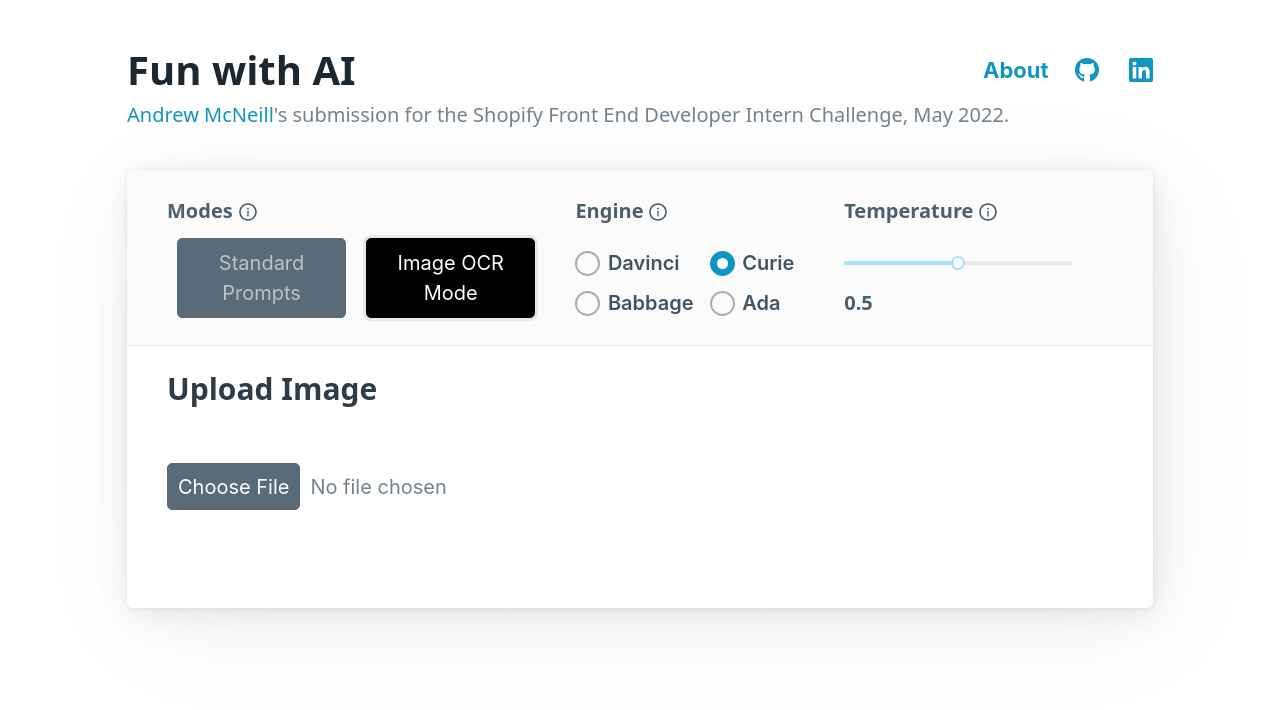
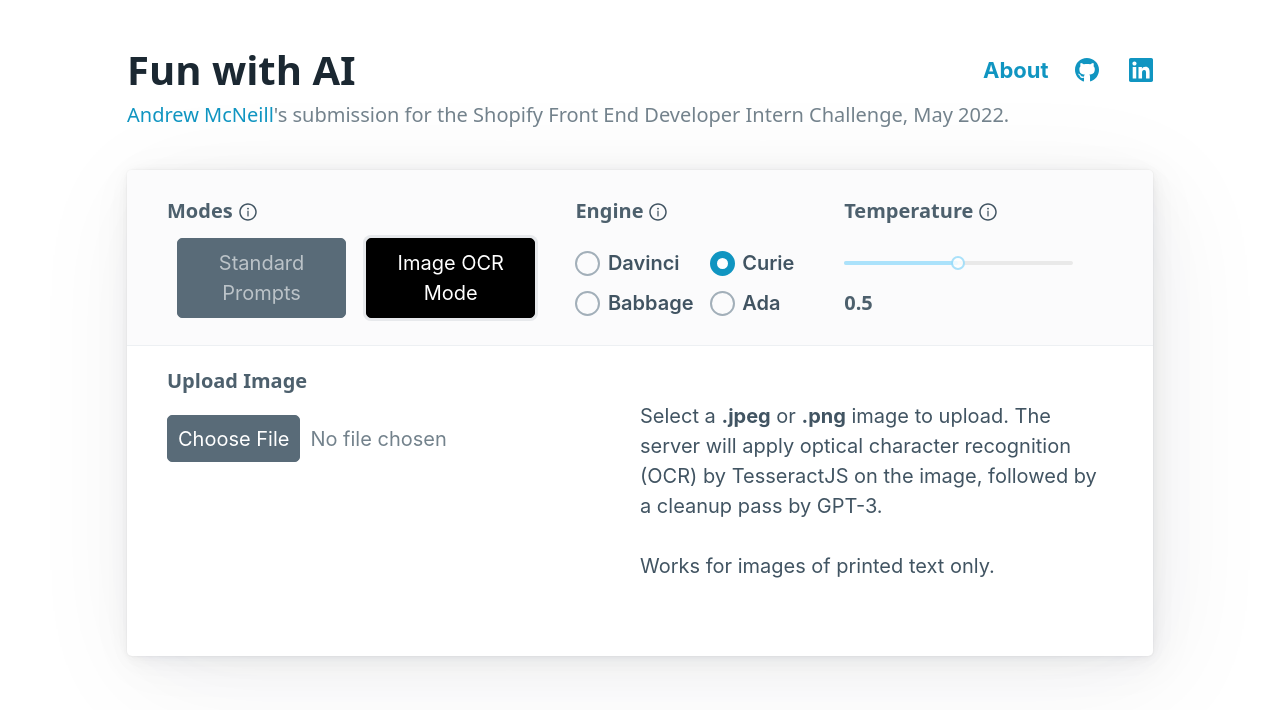
Before and after one commit to andrewlpmcneill/fun-with-AI, a React (Create React App) app in the folder frontend/: page / in a window 1280 px wide. Both pictures are taken after a click on the button "Image OCR Mode". Shown: the top 710 px of the page. Built offline with nearby package versions, Linux system fonts and the light colour scheme; what javascript-time-ago would draw is missing.

Commit message:
adds form validation

```diff
--- a/frontend/src/components/Prompts/Upload.jsx
+++ b/frontend/src/components/Prompts/Upload.jsx
@@ -1,14 +1,30 @@
+import Errors from './Errors';
 const axios = require('axios');
 
 export default function Upload(props) {
 
-  const { id, setId, setList, setLoading } = props;
+  const { id, setId, setList, loading, setLoading, uploadError, setUploadError } = props;
 
   const onFormSubmit = event => {
     event.preventDefault();
+    setUploadError(false);
     setLoading("true");
     let data = new FormData();
-    console.log(event.target.files[0]);
+    if (!event.target.files[0]) {
+      setLoading("false");
+      console.log('rejected undefined');
+      return;
+    }
+    const file = event.target.files[0];
+    console.log(file);
+    console.log(file.type);
+    if (file.type !== "image/jpeg" && file.type !== "image/png") {
+      console.log('rejected bad file type');
+      setUploadError(true);
+      setLoading("false");
+      return;
+    }
+
     data.append('file', event.target.files[0]);
 
     axios.post('/upload', data, {
@@ -29,11 +45,37 @@
 
   return (
 
-    <div>
-      <form onSubmit={onFormSubmit}>
-        <h3>Upload Image</h3>
-        <input className="imageUpload" type="file" onChange={onFormSubmit} />
-      </form>
+    <div
+      className="OCR-mode-body"
+    >
+      <div
+        className="OCR-mode-upload"
+      >
+        <form>
+          <div
+            className="modes"
+          >
+            <h6
+              aria-busy={loading === "true" ? "true" : "false"}
+            >
+              {loading === "true" ? "Uploading..." : "Upload Image"}
+            </h6>
+          </div>
+          <input
+            className="imageUpload"
+            type="file"
+            onChange={onFormSubmit}
+          />
+        </form>
+        {uploadError && <Errors error="upload"/>}
+      </div>
+      <div className="OCR-mode-text">
+        <p>
+          Select a <strong>.jpeg</strong> or <strong>.png</strong> image to upload. The server will apply optical character recognition (OCR) by TesseractJS on the image, followed by a cleanup pass by GPT-3.
+          <br /><br />
+          Works for images of printed text only.
+        </p>
+      </div>
     </div>
 
   )
```
